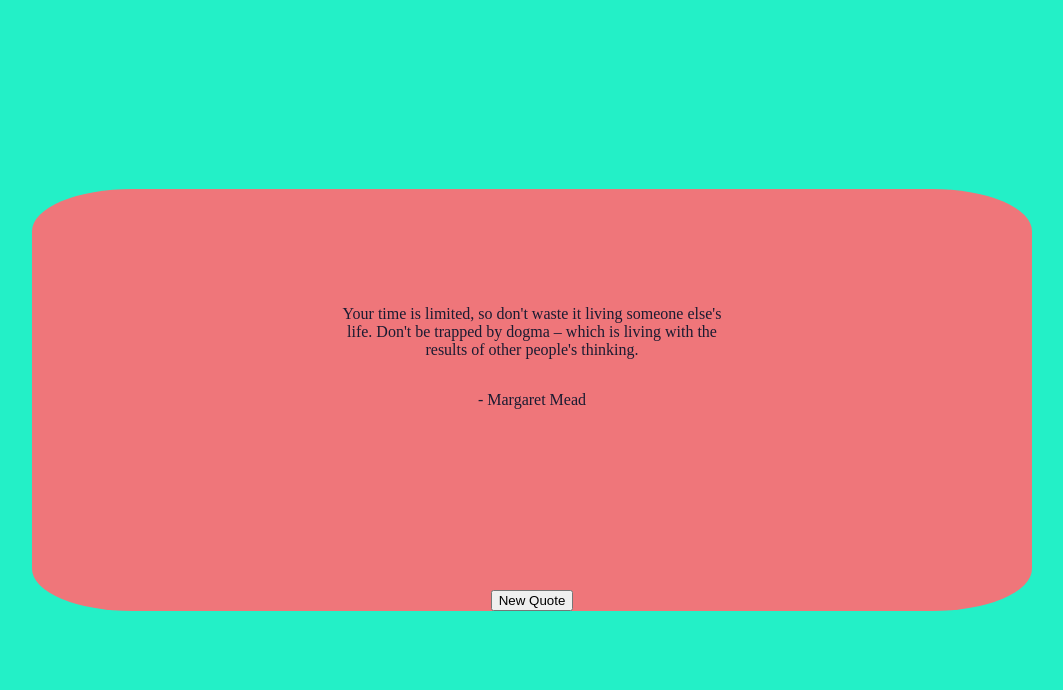
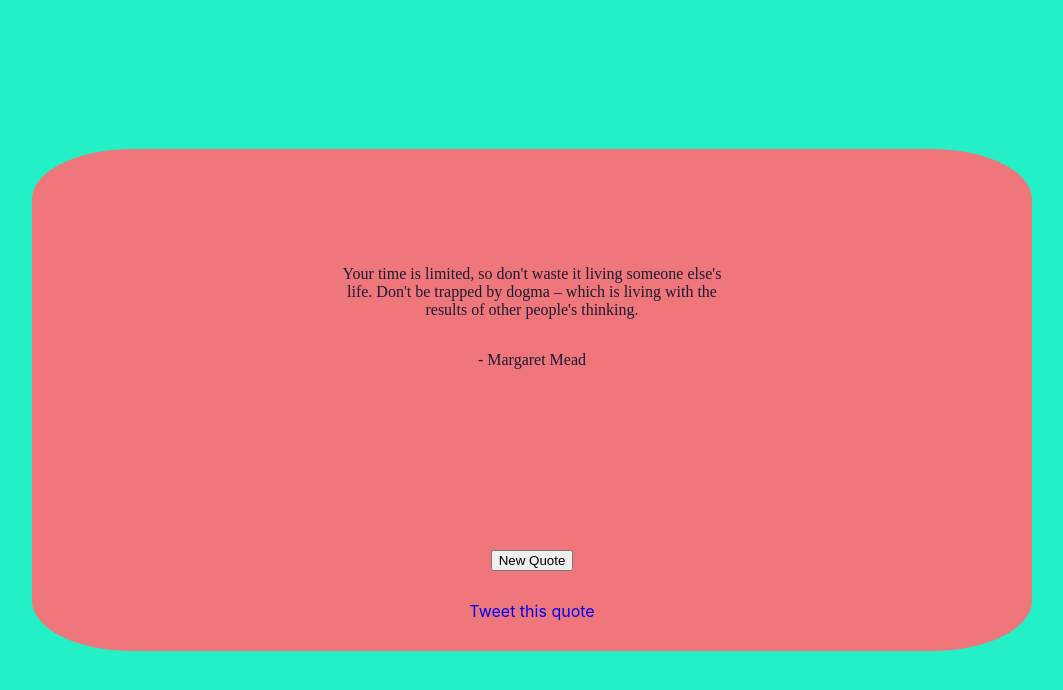
Before and after one commit to WalkerLauryGit/RandomQuoteMachine, a React (Create React App) app: page / in a window 1280 px wide. Shown: the top 690 px of the page, without its empty margins (108-1171 px from the left). Built offline with nearby package versions, Linux system fonts and the light colour scheme; a web font is replaced by a local one.

Commit message:
Update QuoteContainer.js
Moved tweet button to inside the component

```diff
--- a/src/components/QuoteContainer.js
+++ b/src/components/QuoteContainer.js
@@ -32,6 +32,9 @@ export default class QuoteContainer extends Component {
           <div>
           <button id="new-quote" onClick={this.newQuote.bind(this)}>New Quote</button>
           </div>
+        <div id="social">
+          <a target='_blank' rel="noopener noreferrer" href='https://twitter.com/intent/tweet?text="{this.state.quote}"'>Tweet this quote</a>
+        </div>
         </div>
         )
     }
```
